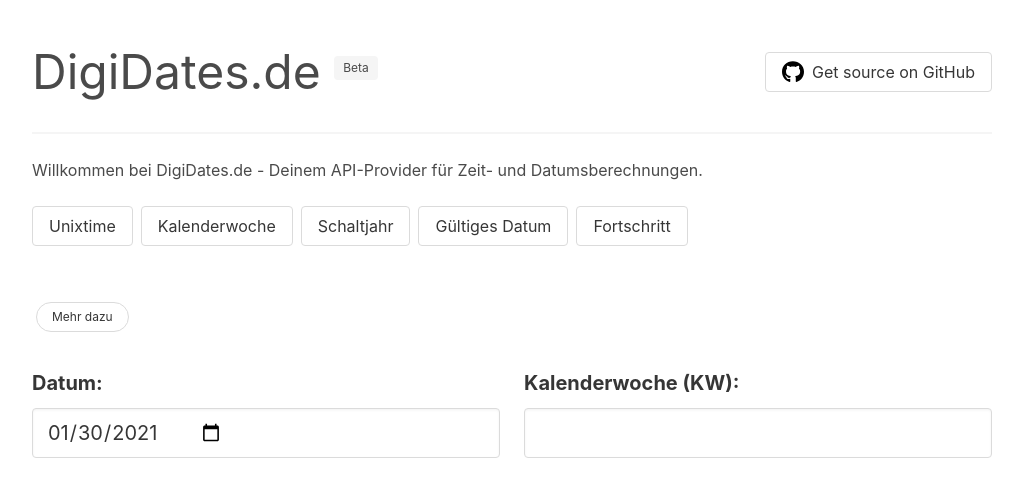
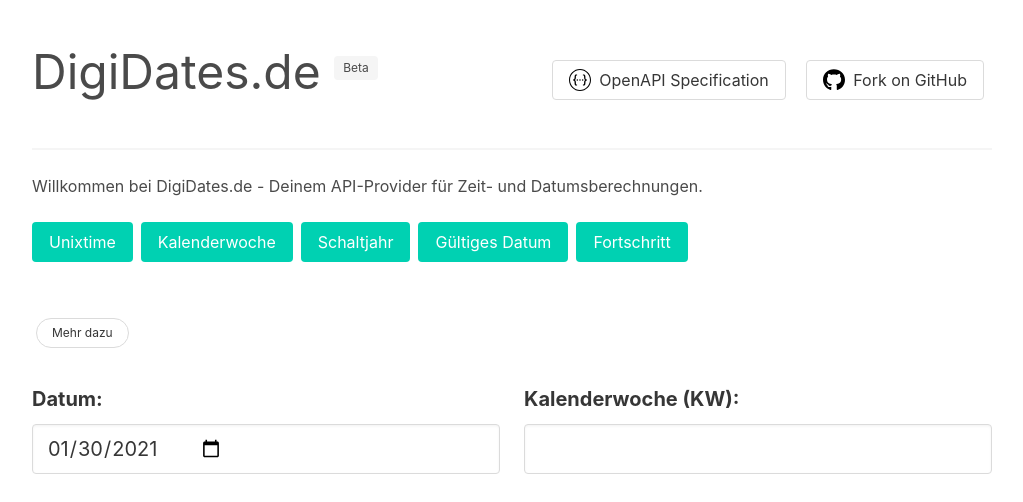
Before and after one commit to bandemer/digidatesAPI, a Symfony app: template templates/sites/week.html.twig in a window 1280 px wide. Shown: the top 502 px of the page, without its empty margins (128-1151 px from the left). Run offline with Twig, Linux system fonts and the light colour scheme; the template is opened without the code that fills it, so the values that code supplies are empty; some libraries are stand-ins or nearby versions.

Commit message:
Added link to openapi.yaml

```diff
--- a/templates/buttonbar.html.twig
+++ b/templates/buttonbar.html.twig
@@ -1,7 +1,7 @@
 <div class="buttons my-5">
-    <a href="/" class="button">Unixtime</a>
-    <a href="/week" class="button">Kalenderwoche</a>
-    <a href="/leapyear" class="button">Schaltjahr</a>
-    <a href="/checkdate" class="button">Gültiges Datum</a>
-    <a href="/progress" class="button">Fortschritt</a>
+    <a href="/" class="button is-primary">Unixtime</a>
+    <a href="/week" class="button is-primary">Kalenderwoche</a>
+    <a href="/leapyear" class="button is-primary">Schaltjahr</a>
+    <a href="/checkdate" class="button is-primary">Gültiges Datum</a>
+    <a href="/progress" class="button is-primary">Fortschritt</a>
 </div>
--- a/templates/header.html.twig
+++ b/templates/header.html.twig
@@ -5,8 +5,11 @@
         </h1>
     </div>
     <div class="column has-text-right py-4">
-        <a class="button" href="https://github.com/bandemer/digidatesAPI">
-            <img src="/assets/github.svg" alt="GitHub Icon" height="22" width="22" class="mr-2"> Get source on GitHub
+        <a class="button m-2" href="/docs/openapi.yaml">
+            <img src="/assets/swagger.svg" alt="Swagger Icon" height="22" width="22" class="mr-2"> OpenAPI Specification
+        </a>
+        <a class="button m-2" href="https://github.com/bandemer/digidatesAPI">
+            <img src="/assets/github.svg" alt="GitHub Icon" height="22" width="22" class="mr-2"> Fork on GitHub
         </a>
     </div>
 </div>
```
Also changed, not shown: public/assets/swagger.svg (added).
